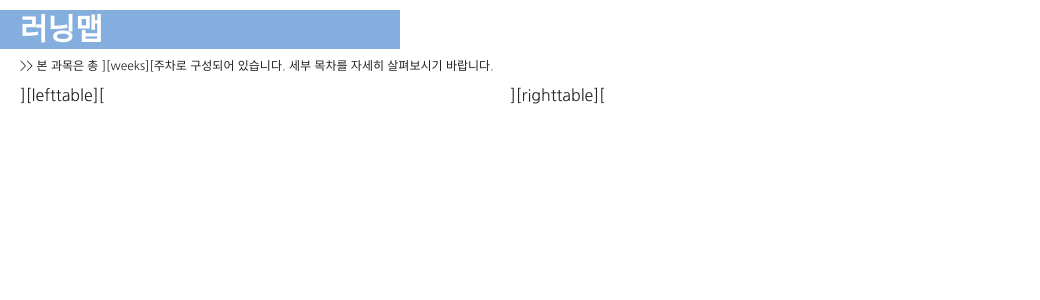
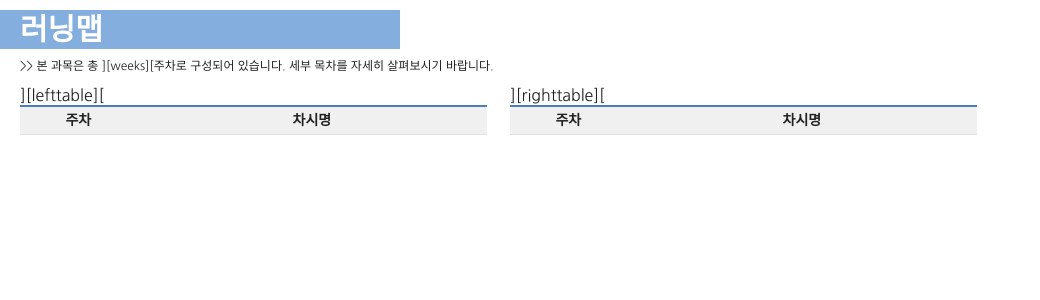
Before and after one commit to pillip/ContentsCreatorByExcel, a Django app: template media/500042/templates/inc/running.html in a window 1280 px wide. Shown: the top 300 px of the page, without its empty margins (0-1040 px from the left). Run offline with Django 3.2, Linux system fonts and the light colour scheme; the template is opened without the code that fills it, so the values that code supplies are empty.

Commit message:
러닝맵과 과목소개 page 수정

```diff
--- a/media/500042/templates/inc/class.html
+++ b/media/500042/templates/inc/class.html
@@ -13,7 +13,7 @@
 <!-- 내용 -->
 <div class="p4_run">과목소개</div>
 <div class="p3_t">* 교수님의 영상을 통하여 본 과목에 대한 내용을 확인해보세요.</div>
-<div class="p3_avi"><iframe width="800" height="450" src="][3video][" frameborder="0" allowfullscreen></iframe></div>
+<div class="p3_avi"><video width="800" height="450" src="][3video][" frameborder="0" controls autoplay></video></div>
 
 <!-- 내용 end -->
 
--- a/media/500042/templates/inc/running.html
+++ b/media/500042/templates/inc/running.html
@@ -22,6 +22,10 @@
 						<col width="25%" />
 						<col width="*" />
 					</colgroup>
+					<tr>
+						<th>주차</th>
+						<th>차시명</th>
+					</tr>
                     ][lefttable][
 				</table>
 			</li>
@@ -31,6 +35,10 @@
 						<col width="25%" />
 						<col width="*" />
 					</colgroup>
+					<tr>
+						<th>주차</th>
+						<th>차시명</th>
+					</tr>
                     ][righttable][
 				</table>
 			</li>
```
Lines whose indentation alone changed are shown as unchanged.
